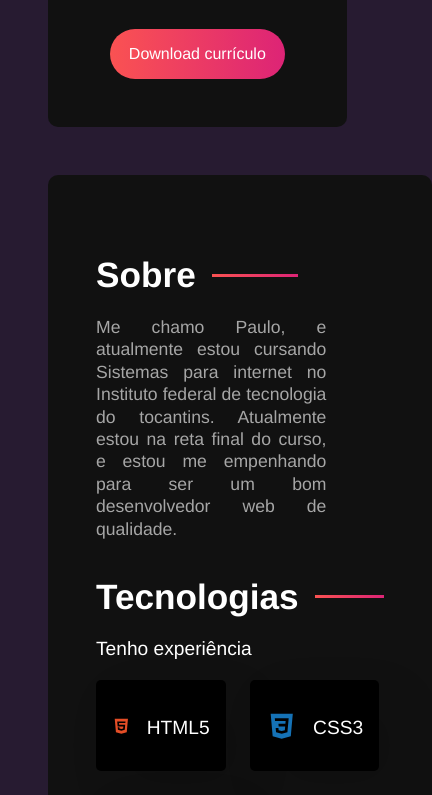
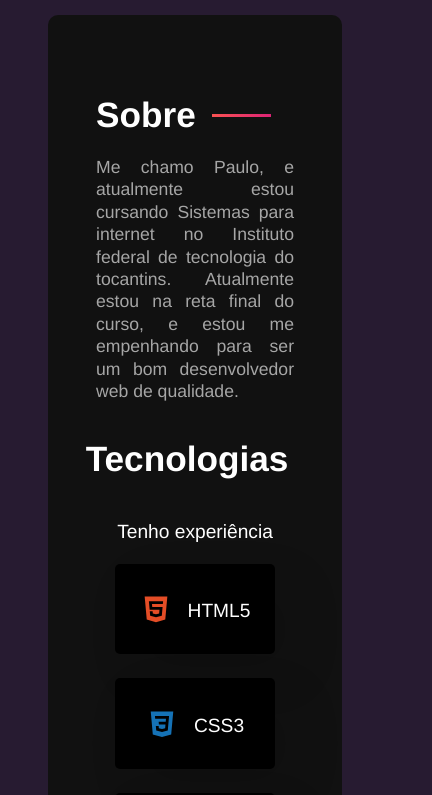
Before and after one commit to PauloGerson/portfolio, a React (Vite) app: page / in a window 390 px wide. Shown: the part 1156-1951 px from the top of the page, 432 px wide, since content can reach past the window. Built offline with nearby package versions, Linux system fonts and the light colour scheme.

Commit message:
arrumando responsivo

```diff
--- a/src/style/components/app.css
+++ b/src/style/components/app.css
@@ -17,7 +17,7 @@
   -webkit-text-fill-color: transparent;
 }
 
-@media (width < 480px){
+@media (width > 320px) and (width < 854px){
   #portfolio h1{
     font-size: 3rem;
   }
--- a/src/style/components/informationcontainer.css
+++ b/src/style/components/informationcontainer.css
@@ -70,12 +70,12 @@
   color: #c17ceb;
 }
 
-@media (width < 480px){
+@media (width > 320px) and (width < 854px){
   #information{
     width: 90%;
   }
 
   #email-icon{
-    width: 30px;
+    width: 60px;
   }
 }
--- a/src/style/components/maincontent.css
+++ b/src/style/components/maincontent.css
@@ -48,12 +48,12 @@
   border-radius: 7rem;
   width: 8rem;
 }
-@media (width > 475px) and (width < 854px){
+@media (width > 320px) and (width < 854px){
   #main-content{
     width: 100%;
   }
   .about-container p{
-    width: 18rem;
+    width: auto;
     text-align: justify;
   }
 }
--- a/src/style/components/sidebar.css
+++ b/src/style/components/sidebar.css
@@ -50,9 +50,12 @@
 
 }
 
-@media (width > 475px) and (width < 854px){
+@media (width > 320px) and (width < 854px){
+  #sidebar{
+    width: 100%;
+  }
   .title{
-    margin-top: 18rem;
+    margin-top: 16rem;
   }
 
 }
--- a/src/style/components/technologiescontainer.css
+++ b/src/style/components/technologiescontainer.css
@@ -90,23 +90,36 @@
 }
 
 @media (width > 320px) and (width < 854px){
+  .technologies-container{
+      display: flex;
+      justify-content: center;
+      flex-direction: column;
+      align-items: center;
+  }
   .technology-card svg {
     font-size: 2rem;
   }
+  .technology-grid{
+    display: flex;
+    justify-content: center;
+    margin-bottom: 2rem;
+
+  }
 .technology-card{
   border: none;
+  width: 10rem;
+  max-width: 13rem;
   background-color: rgb(0, 0, 0);
   box-shadow: 20px 20px 50px rgba(0,0,0,0.1);
 }
   .technology p{
     display: none;
-
   }
   .project-container a{
-    margin-left: 4rem;
+    margin-left: 2rem;
   }
   .project-container p{
-   width: 18rem;
+   width: auto;
   }
 
 
```
